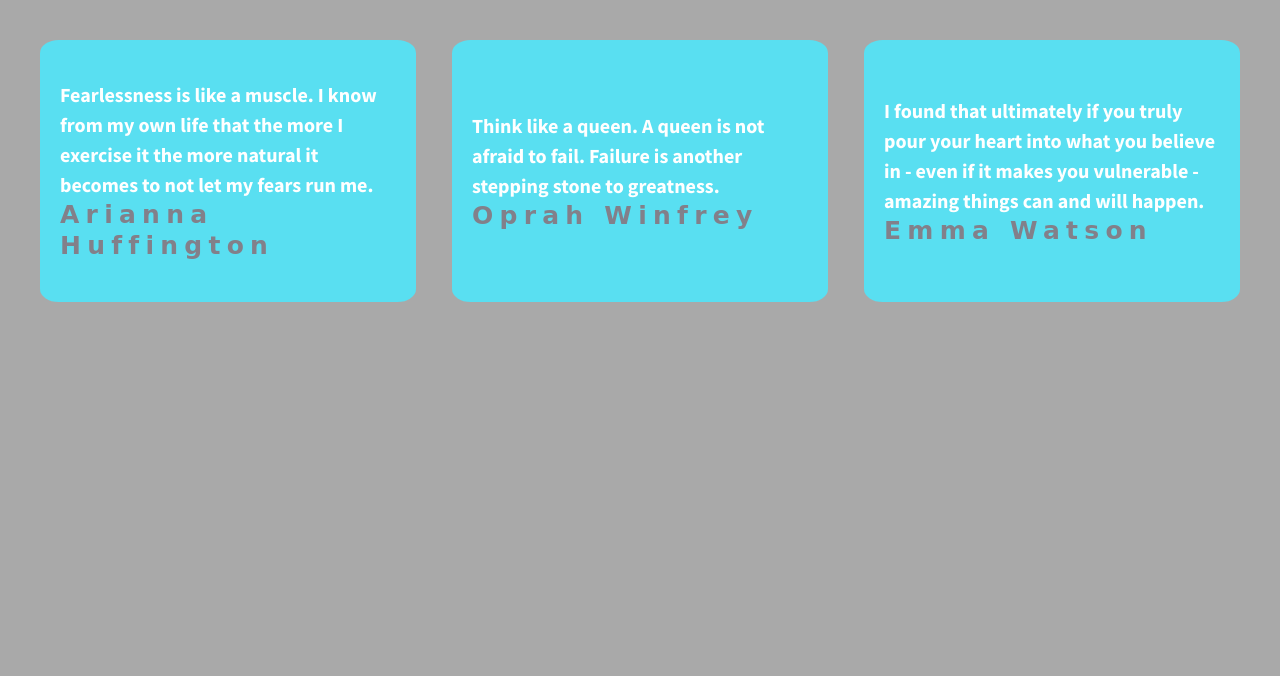
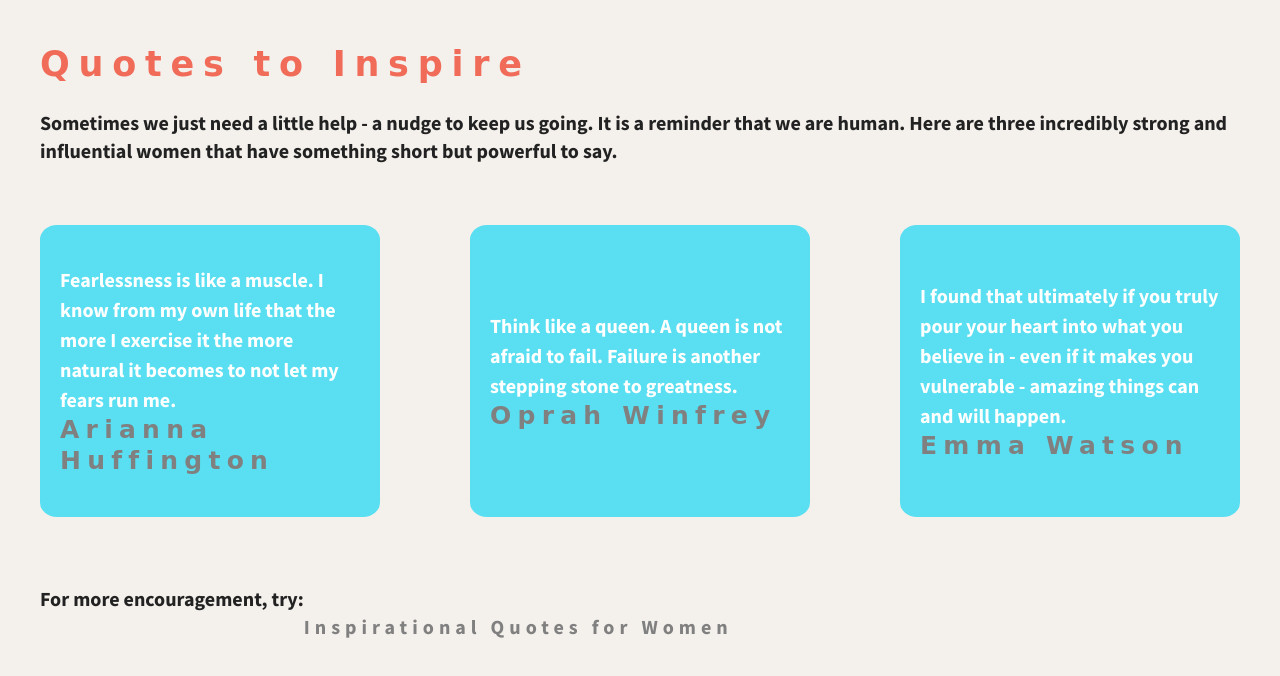
Before and after one commit to pjremai/206-divs-flexbox-starter, a plain HTML site: page index.html in a window 1280 px wide. Drawn offline with nearby package versions, Linux system fonts and the light colour scheme; a web font is replaced by a local one.

Commit message:
added header main and footer

```diff
--- a/css/main.css
+++ b/css/main.css
@@ -97,7 +97,7 @@ textarea {
 
 
 html {
-  background-color: darkgrey;
+  background-color: #f4f0ec;
   height: 100%;
 }
 
@@ -108,11 +108,29 @@ body {
   height: 100%;
 }
 
+main, header, footer {
+    display: flex;
+    justify-content: center;
+    align-items: center;
+}
+
+header span {
+    font-family: 'Bilbo', cursive;
+    font-size: 1.75em;
+    letter-spacing: .25em;
+    color: #F16B59;
+}
+
 .wrapper {
   /*add display:flex and set justify-content to space-between*/
   font-weight: 700;
   display: flex;
   justify-content: space-between;
+  flex-flow: row wrap;
+}
+
+main {
+    padding-bottom: 2em;
 }
 
 .div-1, .div-2, .div-3 {
@@ -123,13 +141,11 @@ body {
   background-color: #59dff1;
   height: auto;
   display: flex;
-  width: 28%;
+  width: 25%;
   justify-content: center;
   align-items: center;
   padding: 1em;
   border-radius: 5%;
-
-
 }
 
 .div-1, .div-2, .div-3 br {
@@ -140,9 +156,21 @@ span {
     font-family: 'Bilbo', cursive;
     font-size: 1.25em;
     letter-spacing: .25em;
-    color: rgb(130, 128, 138);
+    color: grey;
 }
 
+footer {
+    padding-top: 2em;
+}
+
+a {
+    text-decoration: none;
+}
+
+footer span {
+    font-family: 'Source Sans Pro', sans-serif;
+    font-size: 1em;
+}
 
 
 /* ==========================================================================
--- a/index.html
+++ b/index.html
@@ -3,7 +3,7 @@
     <head>
         <meta charset="utf-8">
         <meta http-equiv="x-ua-compatible" content="ie=edge">
-        <title>Make me into a grid!</title>
+        <title>Inspiration - we all need it!</title>
         <meta name="description" content="">
         <meta name="viewport" content="width=device-width, initial-scale=1">
 
@@ -24,6 +24,13 @@
         <![endif]-->
 
         <section class="wrapper">
+            <header>
+                <span>Quotes to Inspire</span>
+            </header>
+
+            <main>
+                <p>Sometimes we just need a little help - a nudge to keep us going. It is a reminder that we are human. Here are three incredibly strong and influential women that have something short but powerful to say. </p>
+            </main>
             <div class="div-1">
                 <p>Fearlessness is like a muscle. I know from my own life that the more I exercise it the more natural it becomes to not let my fears run me.
                 <br><span>Arianna Huffington</span></p>
@@ -36,6 +43,10 @@
                 <p>I found that ultimately if you truly pour your heart into what you believe in - even if it makes you vulnerable - amazing things can and will happen.
                 <br><span>Emma Watson</span></p>
             </div>
+
+            <footer>
+                For more encouragement, try:  <a href="https://www.keepinspiring.me/inspirational-quotes-for-women/"    target=_blank>  <br><br><span>Inspirational Quotes for Women</span></a>
+            </footer>
         </section>
 
         <script src="https://ajax.googleapis.com/ajax/libs/jquery/1.11.3/jquery.min.js"></script>
```
